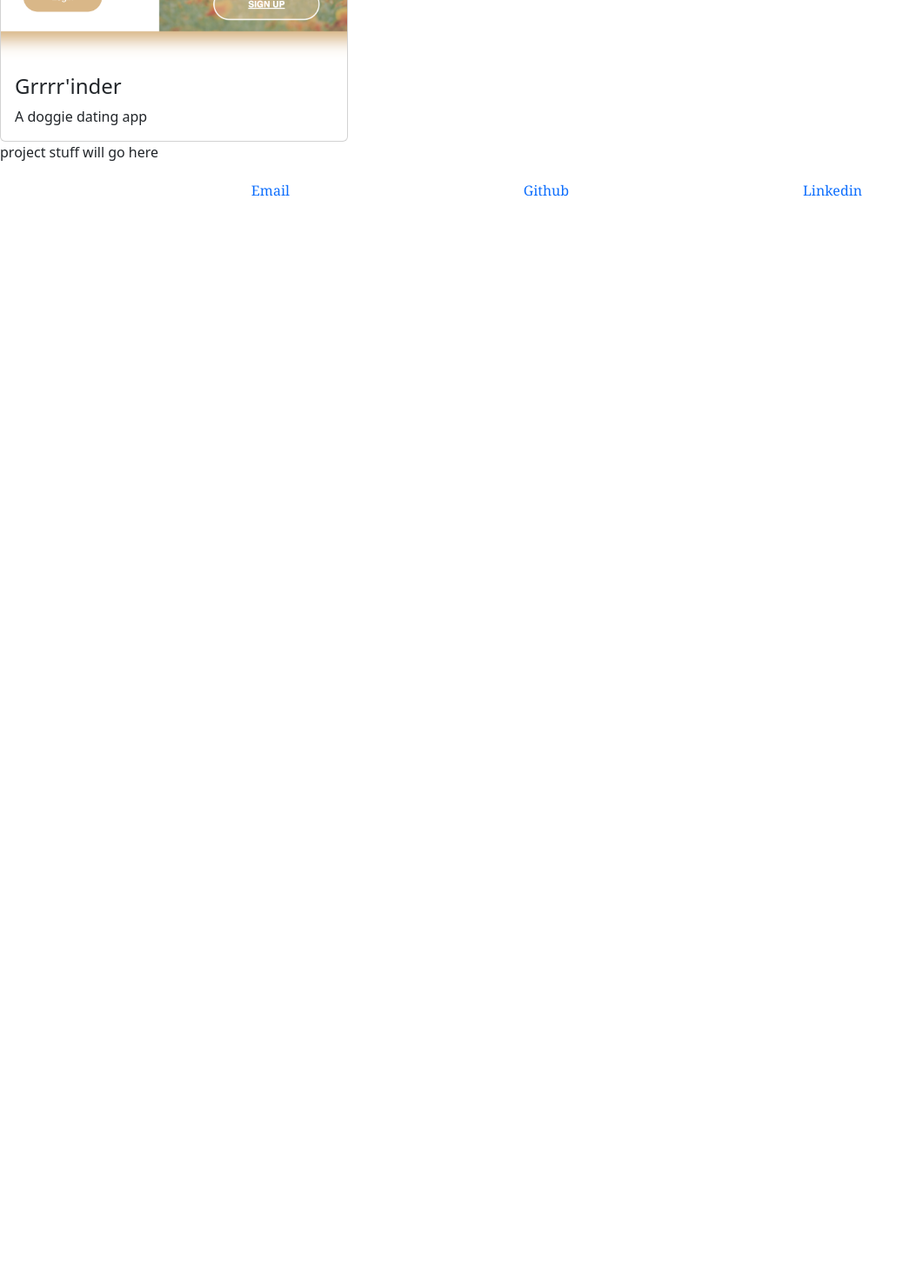
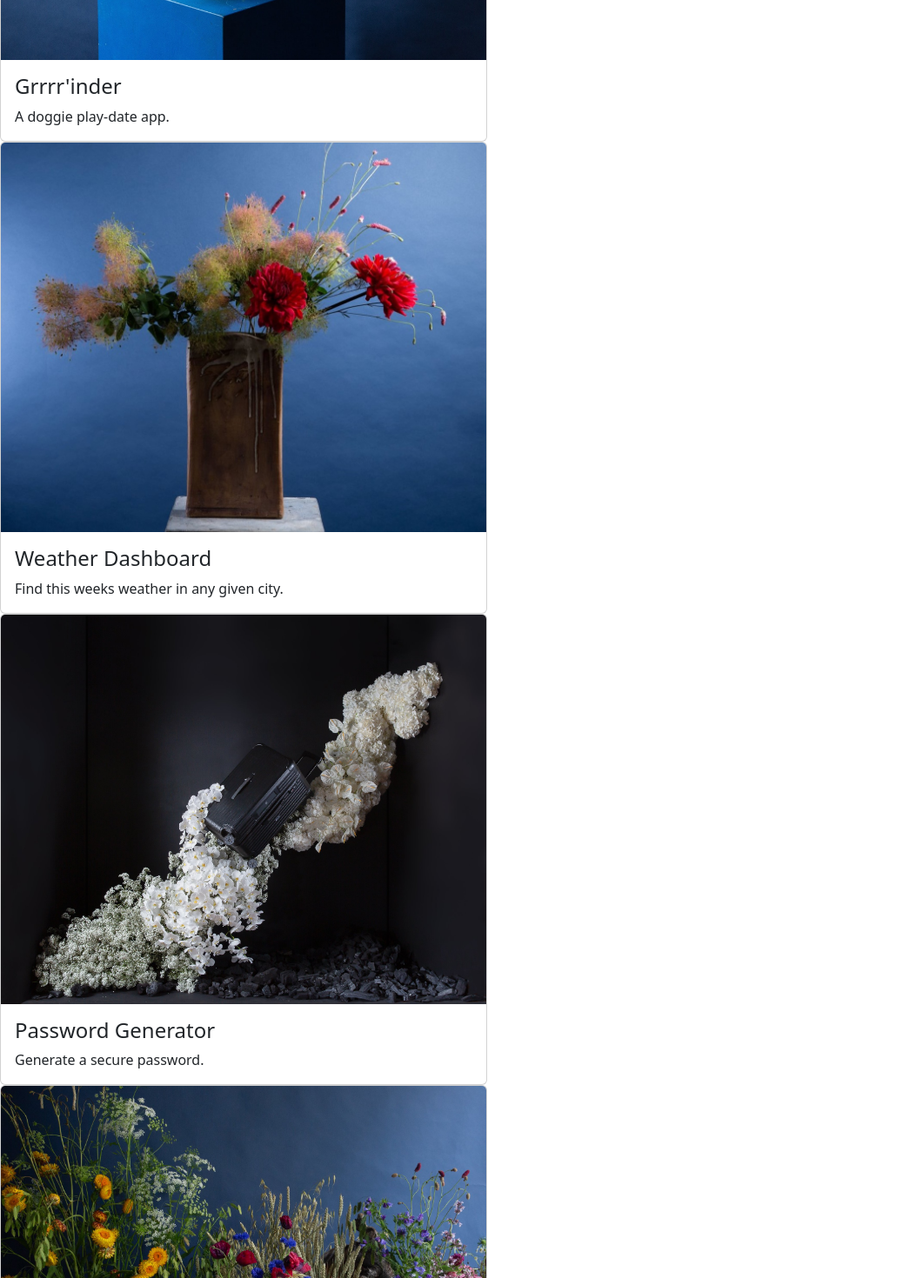
Before and after one commit to estilbee/Portfolio-React, a React (Create React App) app: page /portfolio in a window 1280 px wide. Shown: the part 1380-2850 px from the top of the page at 87% size, without its empty margins (0-1053 px from the left). Before the commit the page ends 1647 px from the top, so only its background shows below. Built offline with nearby package versions, Linux system fonts and the light colour scheme.

Commit message:
added more project cards

```diff
--- a/src/Components/ProjectCard.js
+++ b/src/Components/ProjectCard.js
@@ -4,10 +4,10 @@ import React from 'react';
 function Card(props) {
 
     return(
-        <div>
+     <div>
 
-        <div>
-            <div className="card h-100" style={{width: '25rem'}} >
+         <div>
+            <div className="card h-100" style={{width: '35rem'}} >
                 <a href = {props.link} ><img src={props.image} className="card-img-top" style={{width: "100%", height: "35vw", objectFit: "cover"}} alt={props.name} /></a>
                 <div className="card-body">
                     <h4 className="card-title">{props.name}</h4>
@@ -16,9 +16,8 @@ function Card(props) {
             </div>
 
 
-        </div>
-            project stuff will go here
-        </div>
+         </div>
+    </div>
     )
 }
 
--- a/src/Components/Projects.js
+++ b/src/Components/Projects.js
@@ -3,6 +3,11 @@ import React from 'react';
 
 import ProjectCard from './ProjectCard';
 import grrrrinder from '../images/grrrrinder.png'
+import Ikebanasquare from '../images/Ikebanasquare.jpg'
+import Olivia_Ikebana from '../images/Olivia_Ikebana.jpg'
+import fruitfield from '../images/fruitfield.jpg'
+import suitcasefloral from '../images/suitcasefloral.jpg'
+import mainimage from '../images/mainimage.jpg'
 
 
 function Projects () {
@@ -10,12 +15,40 @@ function Projects () {
     const ProjectData = [
         {
           name: "Grrrr'inder",
-          image: grrrrinder,
-          description: "A doggie dating app",
+          image: mainimage,
+          description: "A doggie play-date app.",
           link: "https://floating-reef-00120.herokuapp.com/login"
         },
-
-        //array of {objects} will be here
+        {
+          name: "Weather Dashboard",
+          image: Ikebanasquare,
+          description: "Find this weeks weather in any given city.",
+          link: "https://estilbee.github.io/Weather-Dashboard/"
+        },
+        {
+          name: "Password Generator",
+          image: suitcasefloral,
+          description: "Generate a secure password.",
+          link: "https://estilbee.github.io/Password-Generator/"
+        },
+        {
+          name: "Code Quiz",
+          image: fruitfield,
+          description: "Test your coding knowledge on a time crunch.",
+          link: "https://estilbee.github.io/Code-Quiz/"
+        },
+        {
+          name: "Work Day Scheduler",
+          image: Olivia_Ikebana,
+          description: "Plan out your work day with this simple calendar app.",
+          link: "https://estilbee.github.io/Work-Day-Scheduler/"
+        },
+        {
+          name: "Note Taker",
+          image: Olivia_Ikebana,
+          description: "Write and save, big thoughts or small.",
+          link: "https://estilbee-note-taker.herokuapp.com/"
+        },
     ]
 
     // const [filteredData, setFilter] = useState(ProjectData);
--- a/src/index.css
+++ b/src/index.css
@@ -45,3 +45,8 @@ footer p{
   padding: 20px;
   font-family: Georgia, 'Times New Roman', Times, serif;
 }
+
+.card {
+  display: flex;
+  flex-direction: row;
+}
```
